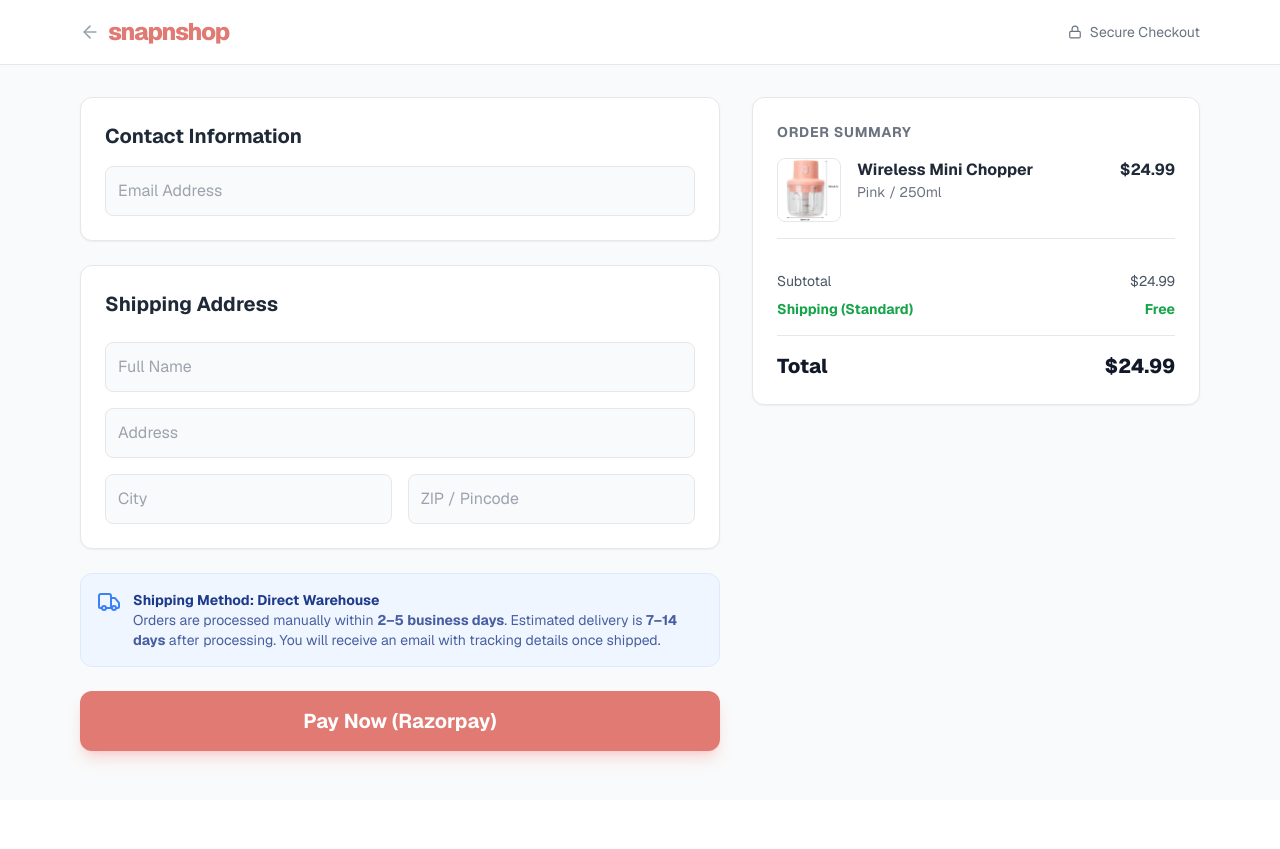
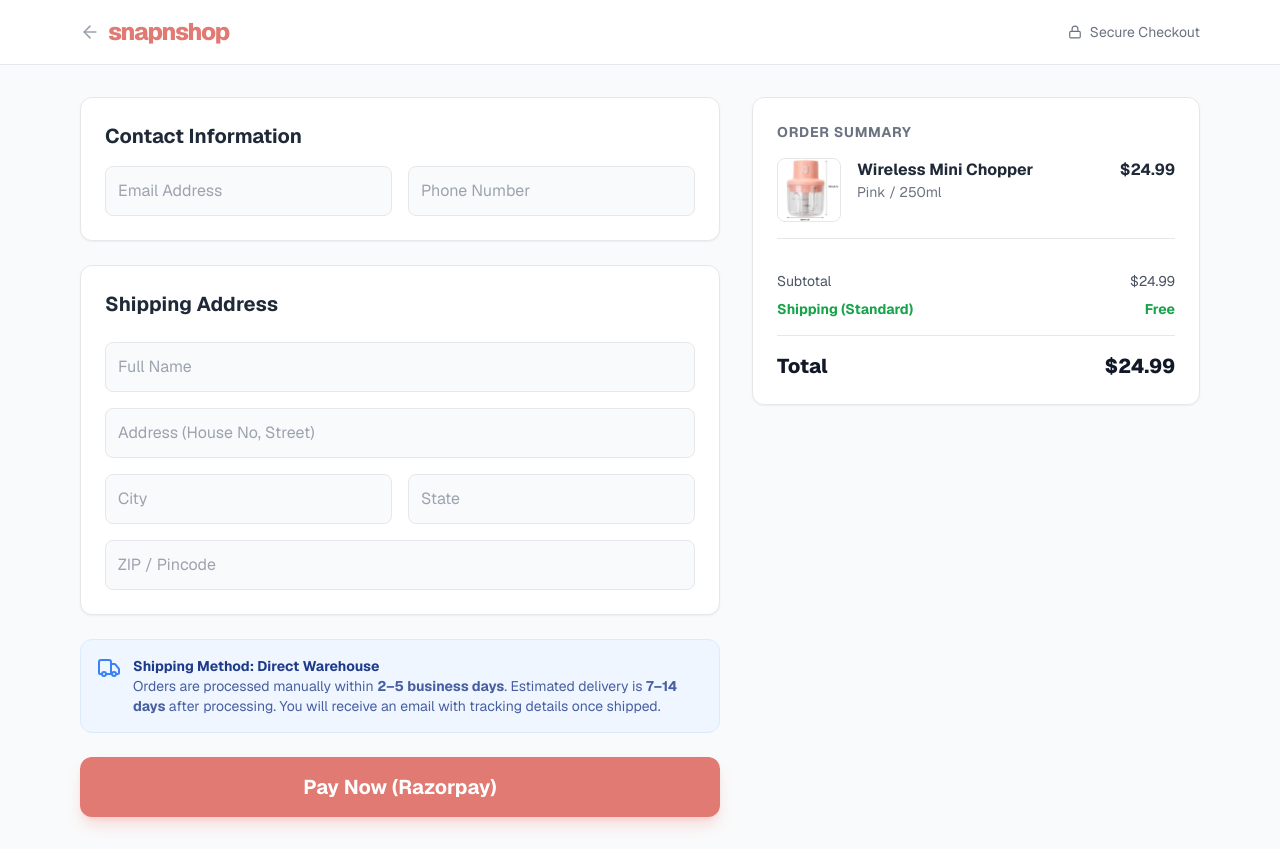
Before and after one commit to Droomiweb/snapnshop, a Next.js app: page /checkout in a window 1280 px wide. Before the commit the page ends 800 px from the top, so only its background shows below. Built offline with nearby package versions, Linux system fonts and the light colour scheme.

Commit message:
upgradepay2

```diff
--- a/app/checkout/page.js
+++ b/app/checkout/page.js
@@ -1,6 +1,6 @@
 "use client";
 import { useState } from "react";
-import { ShieldCheck, Lock, ArrowLeft, Info, Truck } from "lucide-react";
+import { ShieldCheck, Lock, ArrowLeft, Truck } from "lucide-react";
 import Image from "next/image";
 import Link from "next/link";
 import Script from "next/script";
@@ -14,8 +14,10 @@ export default function CheckoutPage() {
   const [formData, setFormData] = useState({
     name: "",
     email: "",
+    phone: "", // Added
     address: "",
     city: "",
+    state: "", // Added
     zip: ""
   });
 
@@ -67,6 +69,7 @@ export default function CheckoutPage() {
       prefill: {
         name: formData.name,
         email: formData.email,
+        contact: formData.phone // Prefill phone for Razorpay
       },
       theme: {
         color: "#F4A49E",
@@ -104,13 +107,20 @@ export default function CheckoutPage() {
             <form onSubmit={handlePayment} className="space-y-6">
 
                 {/* Contact Info */}
-                <div className="bg-white p-6 rounded-xl border shadow-sm">
-                    <h2 className="text-xl font-bold mb-4">Contact Information</h2>
+                <div className="bg-white p-6 rounded-xl border shadow-sm space-y-4">
+                    <h2 className="text-xl font-bold mb-2">Contact Information</h2>
+                    <div className="grid grid-cols-1 md:grid-cols-2 gap-4">
                         <input
                         name="email" onChange={handleChange} required
                         type="email" placeholder="Email Address"
                         className="w-full border p-3 rounded-lg bg-gray-50 outline-brand-pink"
                         />
+                        <input
+                        name="phone" onChange={handleChange} required
+                        type="tel" placeholder="Phone Number"
+                        className="w-full border p-3 rounded-lg bg-gray-50 outline-brand-pink"
+                        />
+                    </div>
                 </div>
 
                 {/* Shipping Address */}
@@ -123,7 +133,7 @@ export default function CheckoutPage() {
                     />
                     <input
                       name="address" onChange={handleChange} required
-                      type="text" placeholder="Address"
+                      type="text" placeholder="Address (House No, Street)"
                       className="w-full border p-3 rounded-lg bg-gray-50 outline-brand-pink"
                     />
                     <div className="grid grid-cols-2 gap-4">
@@ -133,11 +143,16 @@ export default function CheckoutPage() {
                           className="border p-3 rounded-lg bg-gray-50 w-full outline-brand-pink"
                         />
                         <input
+                          name="state" onChange={handleChange} required
+                          type="text" placeholder="State"
+                          className="border p-3 rounded-lg bg-gray-50 w-full outline-brand-pink"
+                        />
+                    </div>
+                    <input
                         name="zip" onChange={handleChange} required
                         type="text" placeholder="ZIP / Pincode"
                         className="border p-3 rounded-lg bg-gray-50 w-full outline-brand-pink"
                     />
-                    </div>
                 </div>
 
                 {/* Shipping Disclaimer Block */}
--- a/package.json
+++ b/package.json
@@ -13,6 +13,7 @@
     "lucide-react": "^0.555.0",
     "mongoose": "^9.0.0",
     "next": "16.0.6",
+    "nodemailer": "^7.0.11",
     "razorpay": "^2.9.6",
     "react": "19.2.0",
     "react-dom": "19.2.0",
```
Also changed, not shown: 1 other file (tests, documents, lock files or other folders). Lines whose indentation alone changed are shown as unchanged.
